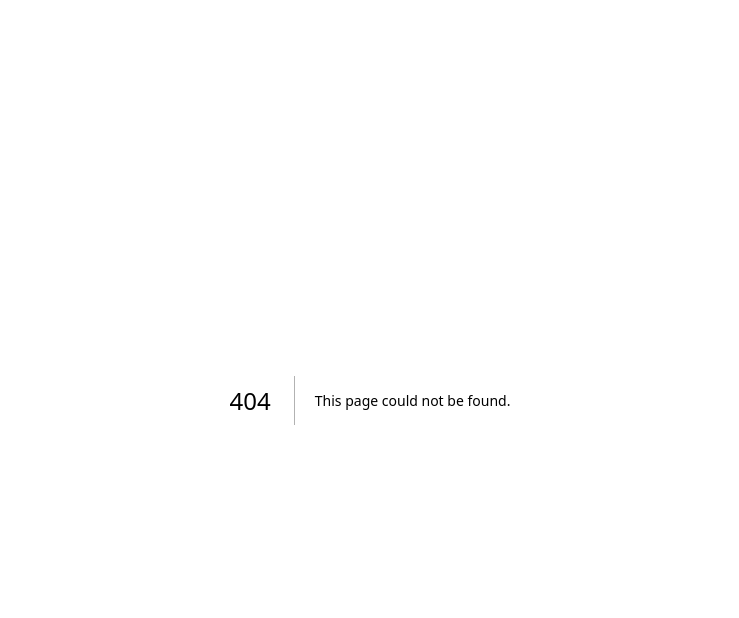
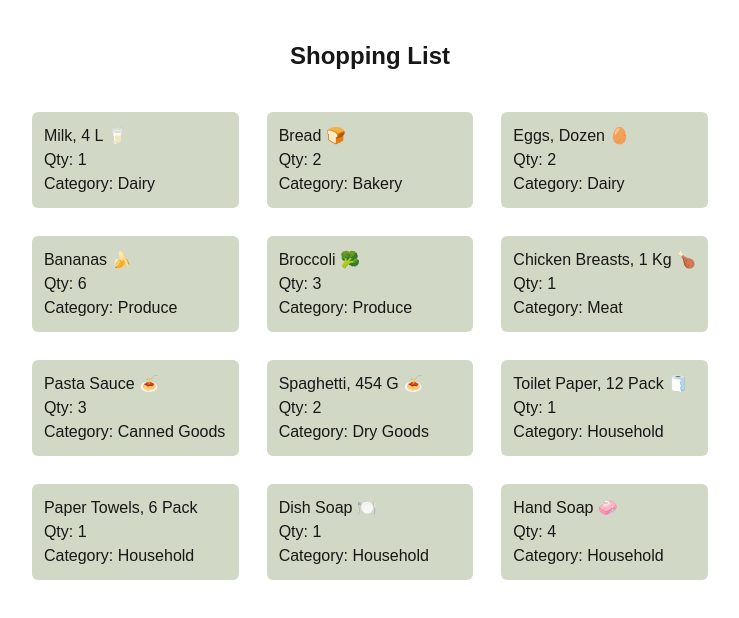
Before and after one commit to Suhee-K/cprg306-assignments, a Next.js app: page /week-3 in a window 1280 px wide. Before the commit this address had no page. Shown: the top 618 px of the page, without its empty margins (270-1009 px from the left). Built offline with nearby package versions, Linux system fonts and the light colour scheme.

Commit message:
finish week 3 assignment and some styling

```diff
--- a/app/globals.css
+++ b/app/globals.css
@@ -9,8 +9,8 @@
 
 @media (prefers-color-scheme: dark) {
   :root {
-    --background: #0a0a0a;
-    --foreground: #ededed;
+    --background: #e7f0dc;
+    --foreground: #000;
   }
 }
 
--- a/app/layout.js
+++ b/app/layout.js
@@ -13,7 +13,7 @@ const geistMono = localFont({
 });
 
 export const metadata = {
-  title: "Create Next App",
+  title: "Shopping List",
   description: "Generated by create next app",
 };
 
--- a/app/page.js
+++ b/app/page.js
@@ -2,9 +2,18 @@ import Link from "next/link";
 
 export default function Home() {
   return (
-    <div>
-      <h1>CPRG 306: Web Development 2 - Assignments</h1>
-      <Link href="/week-2">Week 2</Link>
+    <div className="m-10">
+      <h1 className="font-bold text-2xl mb-5">
+        CPRG 306: Web Development 2 - Assignments
+      </h1>
+      <ul className="text-lg">
+        <li>
+          <Link href="/week-2">Week 2</Link>
+        </li>
+        <li>
+          <Link href="/week-3">Week 3</Link>
+        </li>
+      </ul>
     </div>
   );
 }
--- a/app/week-2/page.js
+++ b/app/week-2/page.js
@@ -4,7 +4,7 @@ export default function Page() {
   return (
     <main>
         <h1>Shopping List</h1>
-        <StudentInfo/>
+        <StudentInfo />
     </main>
   );
 }
--- a/app/week-2/student-info.js
+++ b/app/week-2/student-info.js
@@ -4,7 +4,7 @@ export default function StudentInfo() {
   return (
     <div>
         <p>Suhee Kim</p>
-        <Link href="https://github.com/Suhee-K?tab=repositories">Go to my GitHub repository</Link>
+        <Link href="https://github.com/Suhee-K">Go to my GitHub repository</Link>
     </div>
   )
 }
--- /dev/null
+++ b/app/week-3/item-list.js
@@ -0,0 +1,79 @@
+import Item from "./item";
+
+export default function ItemList() {
+  const items = [
+    {
+      name: "milk, 4 L 🥛",
+      quantity: 1,
+      category: "dairy",
+    },
+    {
+      name: "bread 🍞",
+      quantity: 2,
+      category: "bakery",
+    },
+    {
+      name: "eggs, dozen 🥚",
+      quantity: 2,
+      category: "dairy",
+    },
+    {
+      name: "bananas 🍌",
+      quantity: 6,
+      category: "produce",
+    },
+    {
+      name: "broccoli 🥦",
+      quantity: 3,
+      category: "produce",
+    },
+    {
+      name: "chicken breasts, 1 kg 🍗",
+      quantity: 1,
+      category: "meat",
+    },
+    {
+      name: "pasta sauce 🍝",
+      quantity: 3,
+      category: "canned goods",
+    },
+    {
+      name: "spaghetti, 454 g 🍝",
+      quantity: 2,
+      category: "dry goods",
+    },
+    {
+      name: "toilet paper, 12 pack 🧻",
+      quantity: 1,
+      category: "household",
+    },
+    {
+      name: "paper towels, 6 pack",
+      quantity: 1,
+      category: "household",
+    },
+    {
+      name: "dish soap 🍽️",
+      quantity: 1,
+      category: "household",
+    },
+    {
+      name: "hand soap 🧼",
+      quantity: 4,
+      category: "household",
+    },
+  ];
+
+  return (
+    <div className="grid grid-cols-3 gap-7">
+      {items.map((item, index) => (
+        <Item
+          key={index}
+          name={item.name}
+          quantity={item.quantity}
+          category={item.category}
+        />
+      ))}
+    </div>
+  );
+}
--- /dev/null
+++ b/app/week-3/item.js
@@ -0,0 +1,9 @@
+export default function Item({ name, quantity, category }) {
+  return (
+    <div className=" bg-[#D1D8C5] p-3 rounded-md">
+      <h2 className="capitalize">{name}</h2>
+      <p>Qty: {quantity}</p>
+      <p className="capitalize">Category: {category}</p>
+    </div>
+  );
+}
--- /dev/null
+++ b/app/week-3/page.js
@@ -0,0 +1,11 @@
+import ItemList from "./item-list";
+
+export default function Page() {
+  return (
+    <main className="flex flex-col items-center mt-5">
+      <h1 className="mt-5 mb-10 text-2xl font-bold">Shopping List</h1>
+
+      <ItemList />
+    </main>
+  );
+}
```
